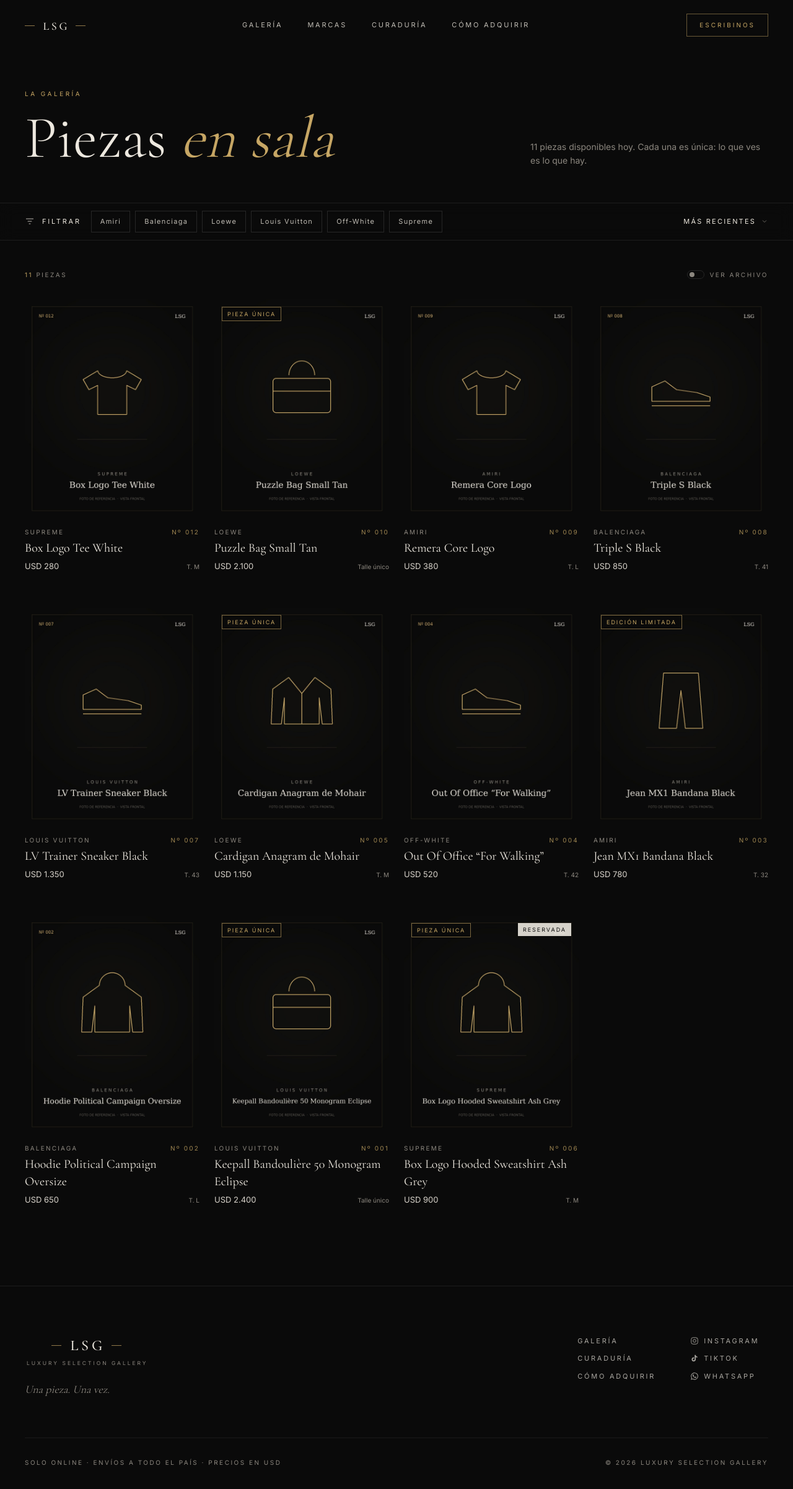
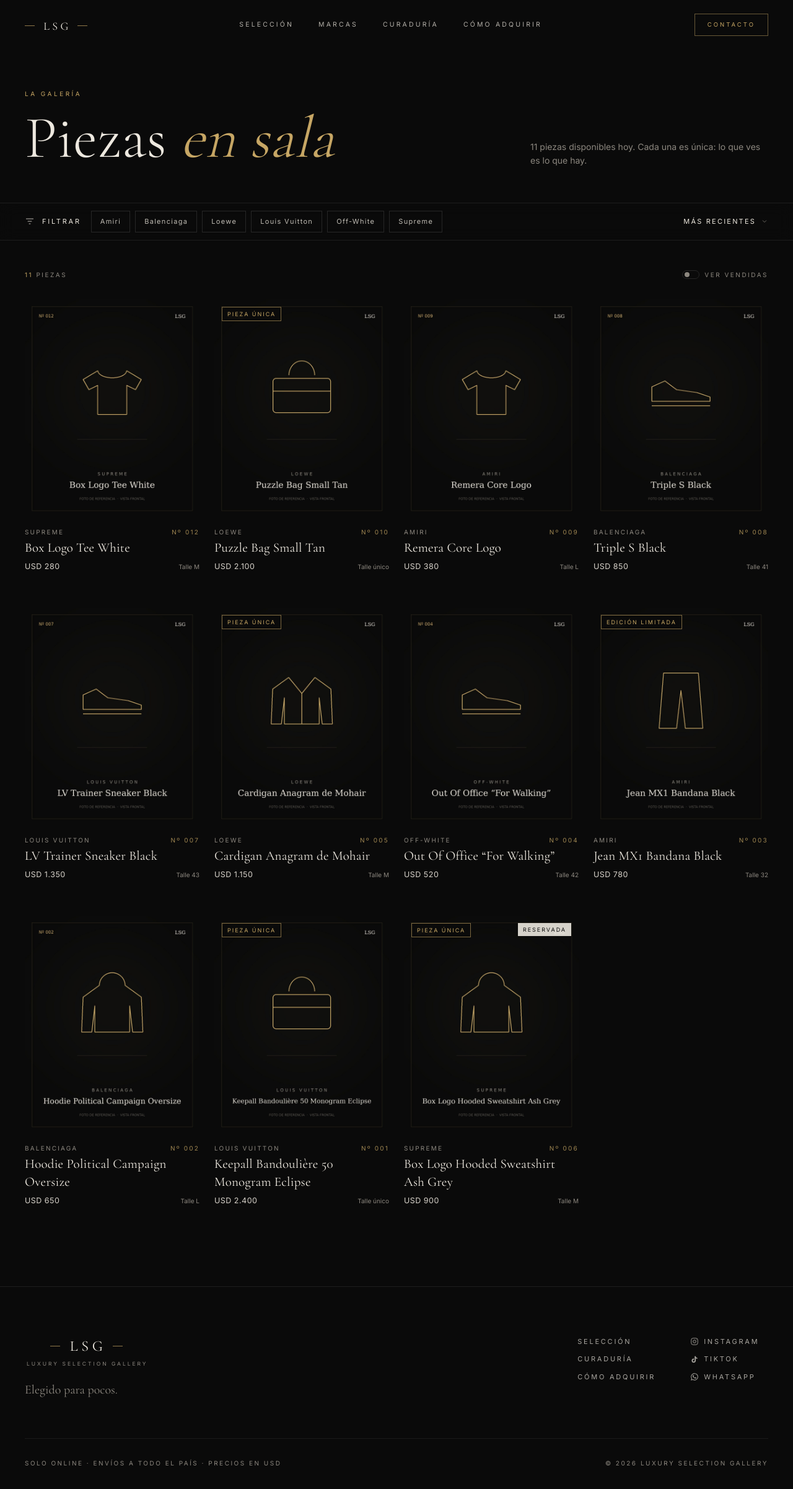
Before and after one commit to thiaguinho232323/lsg-web, a Next.js app: page /galeria in a window 1280 px wide. Shown: the top 2402 px of the page at 62% size. Built offline with nearby package versions, Linux system fonts and the light colour scheme.

Commit message:
Add files via upload

```diff
--- a/components/Catalog.js
+++ b/components/Catalog.js
@@ -169,7 +169,7 @@
                   }`}
                 />
               </span>
-              Ver archivo
+              Ver vendidas
             </button>
           </div>
         </div>
@@ -182,8 +182,8 @@
           </div>
         ) : (
           <div className="flex flex-col items-center py-24 text-center">
-            <p className="font-serif text-3xl font-light italic text-ivory/90">Nada en sala con esos filtros.</p>
-            <p className="mt-3 text-sm text-stone">Probá con otra combinación o escribinos: quizás la podemos conseguir.</p>
+            <p className="font-serif text-3xl text-ivory/90">No hay piezas con esos filtros.</p>
+            <p className="mt-3 text-sm text-stone">Probá con otra combinación o escribinos: quizás podemos conseguirla.</p>
             <button onClick={limpiar} className="btn-ghost mt-8">
               Ver todo
             </button>
--- a/components/Footer.js
+++ b/components/Footer.js
@@ -10,13 +10,13 @@
         <div className="flex flex-col items-center gap-10 text-center md:flex-row md:items-start md:justify-between md:text-left">
           <div className="flex flex-col items-center md:items-start">
             <Monogram full size="md" />
-            <p className="mt-6 max-w-xs font-serif text-lg italic text-stone">
-              Una pieza. Una vez.
+            <p className="mt-6 max-w-xs font-serif text-xl text-stone">
+              Elegido para pocos.
             </p>
           </div>
 
           <div className="grid grid-cols-2 gap-x-14 gap-y-3 text-[11px] uppercase tracking-[0.25em] text-ivory/70">
-            <Link href="/galeria" className="hover:text-gold">Galería</Link>
+            <Link href="/galeria" className="hover:text-gold">Selección</Link>
             <a href={site.instagram} target="_blank" rel="noopener noreferrer" className="flex items-center gap-2 hover:text-gold">
               <InstagramIcon className="h-3.5 w-3.5" /> Instagram
             </a>
--- a/components/Header.js
+++ b/components/Header.js
@@ -7,7 +7,7 @@
 import { InstagramIcon, TikTokIcon } from './Icons';
 
 const links = [
-  { href: '/galeria', label: 'Galería' },
+  { href: '/galeria', label: 'Selección' },
   { href: '/#marcas', label: 'Marcas' },
   { href: '/#curaduria', label: 'Curaduría' },
   { href: '/#como-adquirir', label: 'Cómo adquirir' },
@@ -51,7 +51,7 @@
               <Link
                 key={l.href}
                 href={l.href}
-                className="link-underline text-[11px] uppercase tracking-[0.25em] text-ivory/80 hover:text-ivory"
+                className="link-underline text-[10.5px] uppercase tracking-[0.3em] text-ivory/75 hover:text-ivory"
               >
                 {l.label}
               </Link>
@@ -62,9 +62,9 @@
             href={generalWaLink()}
             target="_blank"
             rel="noopener noreferrer"
-            className="hidden border border-gold/50 px-5 py-2.5 text-[10px] uppercase tracking-[0.3em] text-gold transition hover:bg-gold hover:text-ink md:inline-block"
+            className="hidden border border-gold/50 px-5 py-2.5 text-[9.5px] uppercase tracking-[0.32em] text-gold transition hover:bg-gold hover:text-ink md:inline-block"
           >
-            Escribinos
+            Contacto
           </a>
 
           <button
@@ -85,14 +85,14 @@
           open ? 'opacity-100' : 'pointer-events-none opacity-0'
         }`}
       >
-        <p className="kicker mb-8">Índice</p>
+        <p className="kicker mb-10">Menú</p>
         <nav className="flex flex-col gap-5">
           {links.map((l, i) => (
             <Link
               key={l.href}
               href={l.href}
               onClick={() => setOpen(false)}
-              className="font-serif text-4xl font-light text-ivory"
+              className="font-serif text-[2.6rem] leading-tight text-ivory"
               style={{ transitionDelay: `${i * 60}ms` }}
             >
               <span className="mr-4 align-middle font-sans text-[10px] tracking-[0.3em] text-gold">0{i + 1}</span>
@@ -105,7 +105,7 @@
             href={generalWaLink()}
             target="_blank"
             rel="noopener noreferrer"
-            className="block w-full bg-gold py-4 text-center text-[11px] font-medium uppercase tracking-[0.3em] text-ink"
+            className="btn-gold w-full"
           >
             Escribinos por WhatsApp
           </a>
--- /dev/null
+++ b/components/HeroVideo.js
@@ -0,0 +1,36 @@
+'use client';
+import { useEffect, useRef, useState } from 'react';
+
+// Video de fondo del hero. Para cambiarlo, reemplazá los archivos en public/media/
+// o cambiá las rutas en data/site.json (heroVideo y heroVideoMobile).
+export default function HeroVideo({ src, srcMobile }) {
+  const ref = useRef(null);
+  const [ready, setReady] = useState(false);
+
+  useEffect(() => {
+    const v = ref.current;
+    if (!v) return;
+    if (window.matchMedia('(prefers-reduced-motion: reduce)').matches) return;
+    const mobile = window.matchMedia('(max-width: 767px)').matches;
+    v.src = mobile && srcMobile ? srcMobile : src;
+    v.load();
+    const p = v.play();
+    if (p && p.catch) p.catch(() => {});
+  }, [src, srcMobile]);
+
+  return (
+    <video
+      ref={ref}
+      muted
+      loop
+      playsInline
+      autoPlay
+      preload="none"
+      aria-hidden="true"
+      onPlaying={() => setReady(true)}
+      className={`absolute inset-0 h-full w-full object-cover grayscale-[35%] transition-opacity duration-[2000ms] ${
+        ready ? 'opacity-100' : 'opacity-0'
+      }`}
+    />
+  );
+}
--- a/components/Monogram.js
+++ b/components/Monogram.js
@@ -5,7 +5,7 @@
     <span className={`inline-flex flex-col items-center leading-none ${className}`}>
       <span className="flex items-center gap-2.5">
         <span className={`h-px ${bar} bg-gold/70`} />
-        <span className={`font-serif ${text} font-medium tracking-[0.2em] pl-[0.2em] text-ivory`}>LSG</span>
+        <span className={`font-serif ${text} tracking-[0.24em] pl-[0.24em] text-ivory`}>LSG</span>
         <span className={`h-px ${bar} bg-gold/70`} />
       </span>
       {full && (
--- a/components/PieceCard.js
+++ b/components/PieceCard.js
@@ -48,13 +48,13 @@
           <span className="truncate text-stone">{piece.marca}</span>
           <span className="shrink-0 text-gold/80">{pieceNumber(piece.numero)}</span>
         </div>
-        <h3 className="font-serif text-[17px] leading-snug text-ivory md:text-xl">{piece.nombre}</h3>
+        <h3 className="font-serif text-[18px] leading-snug tracking-[0.01em] text-ivory md:text-[21px]">{piece.nombre}</h3>
         <div className="flex items-baseline justify-between gap-2 pt-0.5">
-          <span className={`text-[13px] ${vendida ? 'text-stone line-through' : 'text-ivory/90'}`}>
+          <span className={`text-[12.5px] tracking-[0.04em] ${vendida ? 'text-stone line-through' : 'text-ivory/90'}`}>
             {formatUSD(piece.precio)}
           </span>
           <span className="text-[10px] text-stone">
-            {piece.talle !== 'Único' ? `T. ${piece.talle}` : 'Talle único'}
+            {piece.talle !== 'Único' ? `Talle ${piece.talle}` : 'Talle único'}
           </span>
         </div>
       </div>
```
